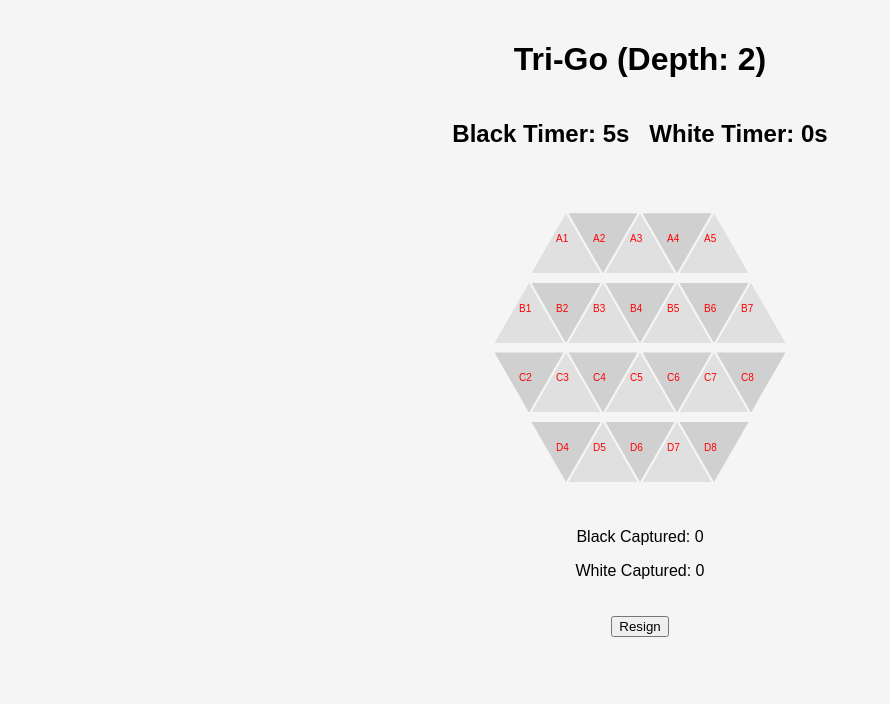
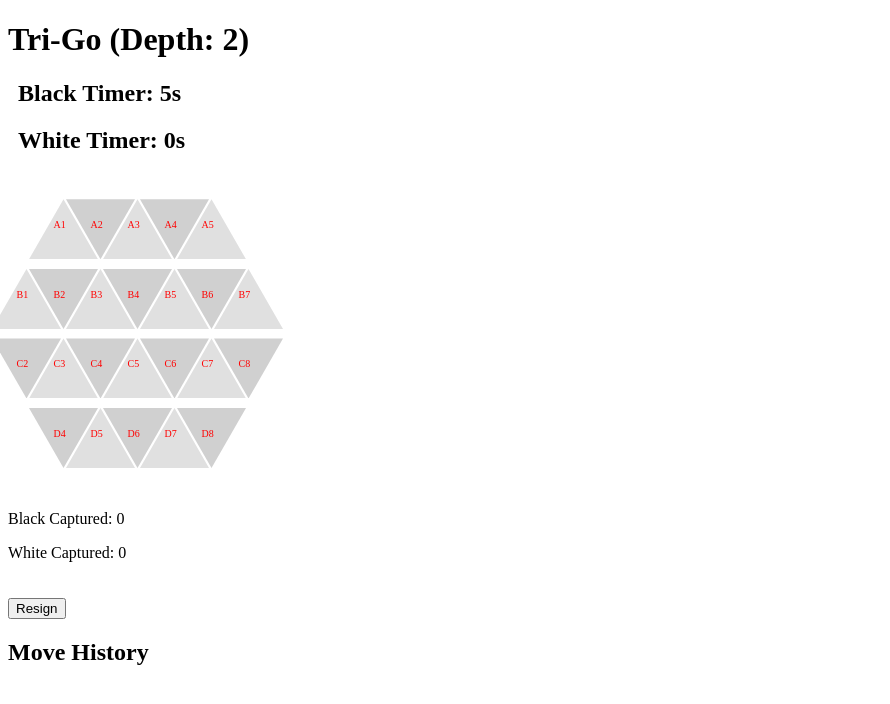
Before and after one commit to rer10013/hexa-go, a React (Create React App) app: page / in a window 1280 px wide. Shown: the top 704 px of the page, without its empty margins (0-890 px from the left). Built offline with nearby package versions, Linux system fonts and the light colour scheme.

Commit message:
make url to use react hook ( useSearchParams )

```diff
--- a/package.json
+++ b/package.json
@@ -7,6 +7,7 @@
     "cra-template": "1.2.0",
     "react": "^18.3.1",
     "react-dom": "^18.3.1",
+    "react-router-dom": "^7.3.0",
     "react-scripts": "5.0.1",
     "web-vitals": "^4.2.4"
   },
@@ -35,6 +36,8 @@
     ]
   },
   "devDependencies": {
-    "gh-pages": "^6.3.0"
+    "@vitejs/plugin-react": "^4.3.4",
+    "gh-pages": "^6.3.0",
+    "vite": "^6.2.2"
   }
 }
--- a/src/App.js
+++ b/src/App.js
@@ -1,14 +1,17 @@
-import React, { useState, useEffect } from 'react';
+import React, { useState, useEffect, useCallback } from 'react';
 import Board from './Board';
 import Timer from './Timer';
 import MoveDebug from './MoveDebug';
 import ResignButton from './ResignButton';
 import { processMove } from './gameProcessor';
-import { appendMoveToURL, getMovesFromURL } from './moveHistory';
+import { useMoveHistory } from './moveHistory';
 
 function App() {
-  // Move history
+  // Move Debug
   const [moveDebug, setMoveDebug] = useState([]);
+
+  // Move History
+  const { moves, appendMoveToURL } = useMoveHistory();
 
   // Current turn
   const [currentPlayer, setCurrentPlayer] = useState('black');
@@ -23,18 +26,18 @@ function App() {
   const depth = 2;
 
   // Game state object
-  const getGameState = () => ({
+  const getGameState = useCallback(() => ({
     moveDebug,
     currentPlayer,
     capturedStones,
-  });
+  }), [moveDebug, currentPlayer, capturedStones]);
 
   // Update state for game
-  const updateGameState = (newState) => {
+  const updateGameState = useCallback((newState) => {
     setMoveDebug(newState.moveDebug);
     setCapturedStones(newState.capturedStones);
     setCurrentPlayer(newState.currentPlayer);
-  };
+  }, []);
 
   // Place a stone on the board
   const handlePlaceStone = (coordinate) => {
@@ -69,20 +72,19 @@ function App() {
 
   // On page load, initialize the game state from URL moves
   useEffect(() => {
-    const movesFromURL = getMovesFromURL();
-    if (movesFromURL.length > 0) {
+    if (moves.length > 0) {
       let gameState = getGameState();
-      movesFromURL.forEach(move => {
+      moves.forEach(move => {
         const result = processMove(move, gameState, depth);
-        // Skip invalid moves
         if (!result.valid) {
           console.warn(`Invalid move in URL: ${move}`);
           return;
         }
         gameState = result.gameState;
       });
-      // Update our state with the computed game state.
-      updateGameState(gameState);
+      setMoveDebug(gameState.moveDebug);
+      setCapturedStones(gameState.capturedStones);
+      setCurrentPlayer(gameState.currentPlayer);
     }
   }, []);
 
--- a/src/MoveDebug.js
+++ b/src/MoveDebug.js
@@ -8,7 +8,7 @@ function MoveDebug({ moveDebug }) {
   );
 
   // Debug console
-  const debug = false;
+  const debug = true;
 
   return (
     <div style={{ marginTop: '20px' }}>
--- a/src/gameProcessor.js
+++ b/src/gameProcessor.js
@@ -37,7 +37,7 @@ export function processMove(coordinate, gameState, depth) {
     [gameState.currentPlayer]: gameState.capturedStones[gameState.currentPlayer] + captured.length,
   };
 
-  // Flif turn
+  // Flip turn
   const nextPlayer = gameState.currentPlayer === 'black' ? 'white' : 'black';
 
   return {
--- a/src/index.js
+++ b/src/index.js
@@ -1,7 +1,13 @@
 import React from 'react';
 import ReactDOM from 'react-dom/client';
+import { BrowserRouter } from 'react-router-dom';
 import App from './App';
-import './index.css';
 
-const root = ReactDOM.createRoot(document.getElementById('root'));
-root.render(<App />);
+const rootNode = document.getElementById('root');
+
+ReactDOM.createRoot(rootNode).render(
+  <BrowserRouter>
+    <App />
+  </BrowserRouter>,
+  document.getElementById('root')
+);
--- a/src/moveHistory.js
+++ b/src/moveHistory.js
@@ -1,26 +1,37 @@
+import { useSearchParams } from 'react-router-dom';
+import { useState, useEffect } from 'react';
+
 /**
- * Append Move to URL
- * @param {string} move - The move coordinate
+ * Custom Hook for move history
+ * @returns {string[]} - An array of moves
  */
-export function appendMoveToURL(move) {
-  const currentPath = window.location.pathname;
-  // Remove "/" to work with string
-  const historyStr = currentPath.replace(/^\/+/, '');
-  const newHistoryStr = historyStr + move;
-  window.history.pushState(null, '/', `/${newHistoryStr}`);
+export function useMoveHistory() {
+  const [searchParams, setSearchParams] = useSearchParams();
+  const [moves, setMoves] = useState([]);
+
+  useEffect(() => {
+    setMoves(getMovesFromURL(searchParams));
+  }, [searchParams]);
+
+  function appendMoveToURL(move) {
+    const updatedMoves = [...moves, move];
+    setMoves(updatedMoves);
+    setSearchParams({ moves: updatedMoves.join('') });
+  }
+
+  return { moves, appendMoveToURL };
 }
 
 /**
- * Parse the URL path into an array of moves
- * @returns {string[]} - An array of moves
+ * Parse the URL params into an array of moves
+ * @param {URLSearchParams} searchParams
+ * @returns {string[]}  - An array of moves
  */
-export function getMovesFromURL() {
-  const currentPath = window.location.pathname;
-  const historyStr = currentPath.replace(/^\/+/, '');
+export function getMovesFromURL(searchParams) {
+  const moveStr = searchParams.get('moves') || '';
   const moves = [];
-  for (let i = 0; i < historyStr.length; i += 2) {
-    // Each move is exactly two characters (an alphabet + a digit) for now
-    const move = historyStr.substring(i, i + 2);
+  for (let i = 0; i < moveStr.length; i += 2) {
+    const move = moveStr.substring(i, i + 2);
     if (move.length === 2) {
       moves.push(move);
     }
```
Also changed, not shown: 1 other file (tests, documents, lock files or other folders).
